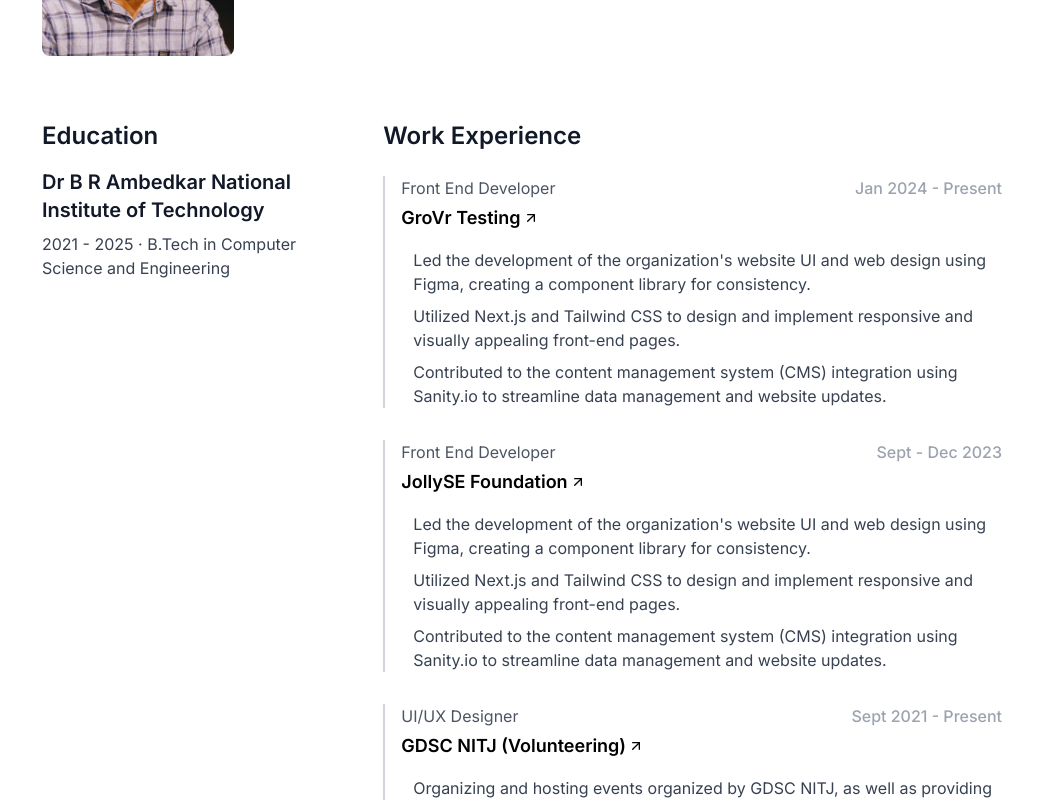
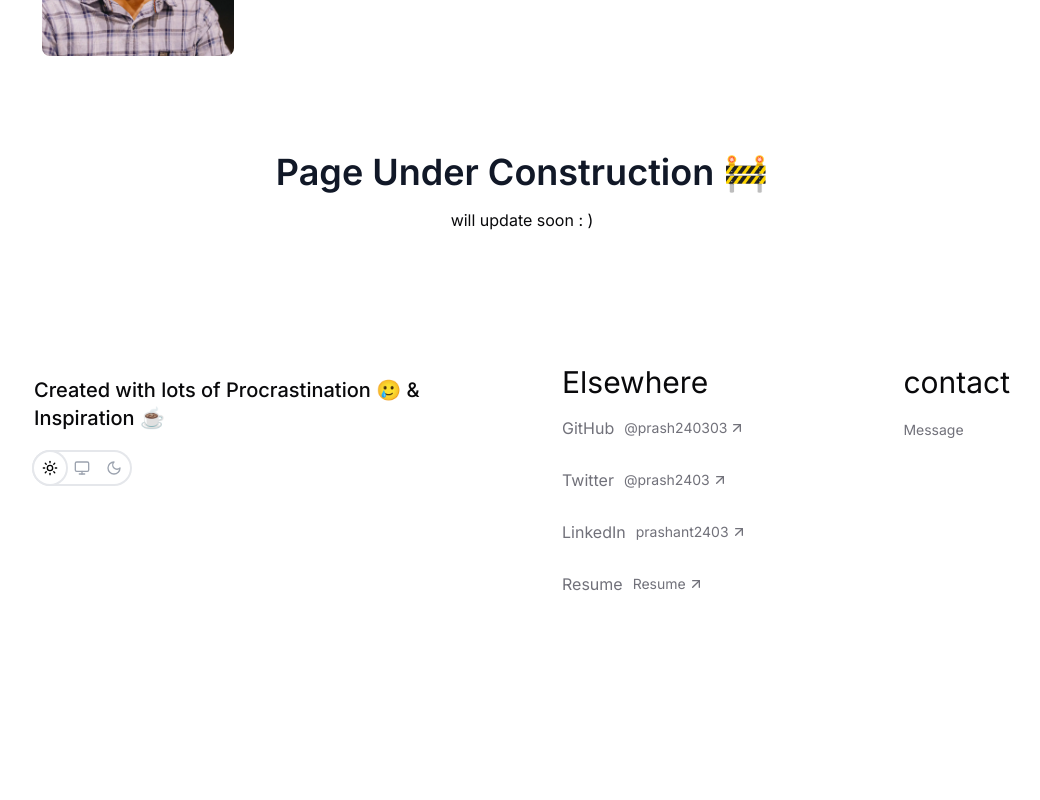
Before and after one commit to prash240303/Portfolio-Prashant, a Next.js app: page /about in a window 1280 px wide. Shown: the part 360-1160 px from the top of the page, without its empty margins (118-1158 px from the left). After the commit the page ends 1106 px from the top, so only its background shows below. Built offline with nearby package versions, Linux system fonts and the light colour scheme.

Commit message:
updates: link updates, added projects, minor UI fixes -about -navbar -footer

```diff
--- a/src/app/about/page.tsx
+++ b/src/app/about/page.tsx
@@ -1,5 +1,4 @@
 import Image from "next/image";
-import Experience from "@/components/Experience";
 
 const About = () => {
   return (
@@ -28,78 +27,17 @@ const About = () => {
           </div>
         </section>
 
-        <section className="flex flex-col md:flex-row gap-8 text-gray-900 dark:text-white">
-          <div className="md:w-1/3">
-            <div className="mb-8">
-              <h2 className="text-2xl font-semibold text-gray-900 dark:text-zinc-100 mb-4">
-                Education
-              </h2>
-              <p className="font-semibold text-xl text-gray-900 dark:text-white mb-2">
-                Dr B R Ambedkar National Institute of Technology
-              </p>
-              <p className="text-gray-700 dark:text-zinc-300">
-                2021 - 2025 · B.Tech in Computer Science and Engineering
-              </p>
-            </div>
-          </div>
-
-          <div className="md:w-2/3">
-            <h2 className="text-2xl font-semibold text-gray-900 dark:text-zinc-100 mb-6">
-              Work Experience
+        <section className="text-center py-8">
+          <div className="flex flex-col items-center justify-center">
+            <h2 className="text-4xl font-semibold text-gray-900 dark:text-white mb-4">
+              Page Under Construction 🚧
             </h2>
-            <div className="grid gap-8">
-              <Experience
-                role="Front end developer"
-                companyName="GroVr Testing"
-                companyLink="https://www.grovrtesting.com/"
-                timeLine="Jan 2024 - Present"
-                descriptions={[
-                  "Led the development of the organization's website UI and web design using Figma, creating a component library for consistency.",
-                  "Utilized Next.js and Tailwind CSS to design and implement responsive and visually appealing front-end pages.",
-                  "Contributed to the content management system (CMS) integration using Sanity.io to streamline data management and website updates.",
-                ]}
-              />
-
-              <Experience
-                role="Front end developer"
-                companyName="JollySE Foundation"
-                companyLink="https://www.jollysoothingera.com/"
-                timeLine="Sept - Dec 2023"
-                descriptions={[
-                  "Led the development of the organization's website UI and web design using Figma, creating a component library for consistency.",
-                  "Utilized Next.js and Tailwind CSS to design and implement responsive and visually appealing front-end pages.",
-                  "Contributed to the content management system (CMS) integration using Sanity.io to streamline data management and website updates.",
-                ]}
-              />
-
-              <Experience
-                role="UI/UX designer"
-                companyName="GDSC NITJ (Volunteering)"
-                companyLink="https://gdsc.community.dev/dr-b-r-ambedkar-national-institute-of-technology-nit-jalandhar/"
-                timeLine="Sept 2021 - Present"
-                descriptions={[
-                  "Organizing and hosting events organized by GDSC NITJ, as well as providing mentorship to junior members.",
-                  "Contributed to the development of the club's official website and was an organizer at HackMOL 4.0 Hackathon.",
-                  "Currently working on the development of the club's official website and organizing the upcoming HackMOL 5.0 Hackathon.",
-                ]}
-              />
-
-              <Experience
-                role="Front end developer"
-                companyName="VedVyas Foundation (Volunteering)"
-                companyLink="https://vedvyas.org/"
-                timeLine="Jan - Mar 2023"
-                descriptions={[
-                  "Under the WINTER OF CODE: GDSC IIIT Kalyani, I got to work on the open source Ved Vyas Foundation.",
-                  "Worked on the BhagavadGita.ai UI development and web design using React.js and Tailwind CSS.",
-                ]}
-              />
-            </div>
+            <p>will update soon : )</p>
           </div>
         </section>
       </div>
     </div>
   );
-}
+};
 
 export default About;
--- a/src/app/crafts/page.tsx
+++ b/src/app/crafts/page.tsx
@@ -3,9 +3,12 @@ import React from "react";
 const crafts = () => {
   return (
     <div className="view-container mt-24 grid grid-cols-1 md:mb-[100px] mb-12 gap-4 overflow-hidden">
-      <section className="experience-item-list-wrapper mt-4 grid grid-cols-1 justify-start gap-6 md:mb-10 mb-0">
-        <div className="w-full text-2xl font-semibold ">
-          Crafts (comming soon)
+      <section className="text-center py-8">
+        <div className="flex flex-col items-center justify-center">
+          <h2 className="text-4xl font-semibold text-gray-900 dark:text-white mb-4">
+            Page Under Construction 🚧
+          </h2>
+          <p>will update soon : )</p>
         </div>
       </section>
     </div>
--- a/src/components/Footer.tsx
+++ b/src/components/Footer.tsx
@@ -76,7 +76,7 @@ const Footer = () => {
             </div>
             <div className="flex flex-col gap-3">
               <span className="text-3xl">contact</span>
-              <a href="" className="mt-2 font-normal">
+              <a href="mailto:prashantp.cs.21@nitj.ac.in" className="mt-2  dark:hover:text-zinc-100 hover:text-zinc-900 hover:gap-1 active:text-white text-sm hover:font-semibold font-normal text-zinc-500">
                 Message
               </a>
             </div>
--- a/src/components/Marquee.tsx
+++ b/src/components/Marquee.tsx
@@ -10,7 +10,7 @@ export default function WorkExperienceMarquee({}: Props) {
   return (
     <section className="view-container mt-24 mb-6 px-4">
       {/* Marquee Section */}
-      <div className="relative w-[99vw] bg-black dark:bg-neutral-800 text-white dark:text-gray-200 py-2 left-1/2 right-1/2 -mx-[50vw] mb-5 overflow-hidden">
+      <div className="relative w-[99vw] text-xl bg-black dark:bg-neutral-800 text-white dark:text-gray-200 py-2 left-1/2 right-1/2 -mx-[50vw] mb-5 overflow-hidden">
         <Marquee gradient={false} speed={80}>
           {" "}
           {/* Adding react-fast-marquee */}
--- a/src/components/Navbar.tsx
+++ b/src/components/Navbar.tsx
@@ -3,6 +3,7 @@ import { useState, useEffect } from "react";
 import { motion } from "framer-motion";
 import Image from "next/image";
 import { useRouter } from "next/navigation";
+import Link from "next/link";
 
 const tabs = [
   { id: "Home", label: "Home", Link: "/" },
@@ -52,6 +53,7 @@ const Navbar = () => {
           : "view-container-nonshrinked"
       } z-10 flex fixed left-1/2 border bg-neutral-50/85 dark:bg-neutral-800/85 bg-blur-lg -translate-x-1/2 top-2 sm:top-4 md:top-6 backdrop-blur-xl gap-2 rounded-full justify-between items-center transition-all p-2  duration-300`}
     >
+      <Link href="/">
         <motion.div
           className="flex place-items-center h-full gap-3 transition-all duration-300"
           onHoverStart={() => setHover(true)}
@@ -84,6 +86,7 @@ const Navbar = () => {
             Prashant
           </motion.span>
         </motion.div>
+      </Link>
 
       {isMobile ? (
         <button
@@ -119,10 +122,12 @@ const Navbar = () => {
           <div className="shadow-lg rounded-full w-full overflow-hidden md:mr-1 mr-0">
             <button
               type="button"
-              className="group rounded-full px-2 py-1 sm:px-3 sm:py-2 text-sm sm:text-base md:text-lg transition flex w-full shrink-0 text-gray-100 hover:ring-1 hover:-translate-y-[1px] ring-gray-200 dark:ring-gray-600 shadow-inner-gray bg-black dark:bg-white dark:text-gray-800 relative overflow-hidden"
+              className="group rounded-full px-2 py-1 sm:px-3 sm:py-2 text-sm sm:text-base md:text-lg transition flex w-full shrink-0 text-gray-100 hover:ring-1 hover:-translate-y-[1px] ring-gray-400 dark:ring-gray-600 shadow-inner-gray bg-black dark:bg-neutral-900 dark:text-gray-400 relative overflow-hidden"
             >
+              <a target="_blank" href="https://twitter.com/prash2403">
                 <span className="relative z-10 w-full text-center">{`Say "Hello!"`}</span>
                 <div className="absolute inset-0 z-0 bg-gradient-to-r from-transparent via-white to-transparent opacity-20 translate-x-[-100%] group-hover:animate-shine" />
+              </a>
             </button>
           </div>
         </div>
--- a/src/components/ProjectCard.tsx
+++ b/src/components/ProjectCard.tsx
@@ -1,6 +1,7 @@
 import React, { useState, useEffect } from "react";
 import Image from "next/image";
 import { ArrowRight } from "lucide-react";
+import Link from "next/link";
 
 interface PropTypes {
   title: string;
@@ -12,7 +13,7 @@ interface PropTypes {
 }
 
 const colors = ["#6c5ce7", "#218c74", "#d4748d", "#f39c12"];
-const hexToRgb = (hex:string) => {
+const hexToRgb = (hex: string) => {
   let r = parseInt(hex.slice(1, 3), 16);
   let g = parseInt(hex.slice(3, 5), 16);
   let b = parseInt(hex.slice(5, 7), 16);
@@ -46,7 +47,9 @@ const ProjectCard = ({
   }, [index]);
 
   return (
-    <div
+    <a
+      href={link}
+      target="_blank"
       className={`pt-6 px-6 rounded-3xl group cursor-pointer transition-all duration-300 ease-in-out `}
       style={{ backgroundColor: getRGBAColor(color, 0.1) }}
     >
@@ -55,7 +58,7 @@ const ProjectCard = ({
           <h2 className="text-2xl font-bold mb-2" style={{ color }}>
             {title}
           </h2>
-          <p className="text-sm font-light text-gray-500">{subtitle}</p>
+          <p className="text-sm font-light text-gray-500 dark:text-gray-300">{subtitle}</p>
         </div>
         <div
           className="p-2 rounded-full transition-transform duration-300 ease-in-out group-hover:-rotate-45 group-hover:opacity-100 opacity-30 group-hover:scale-110"
@@ -95,7 +98,7 @@ const ProjectCard = ({
           />
         </div>
       </div>
-    </div>
+    </a>
   );
 };
 
```
Also changed, not shown: src/data/Projects.jsx (+28 -9 lines), public/projects/sql.png (added), public/projects/vro.png (added). Lines whose indentation alone changed are shown as unchanged.
